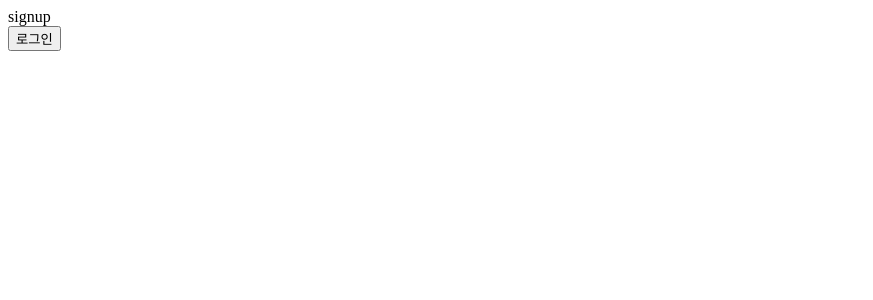
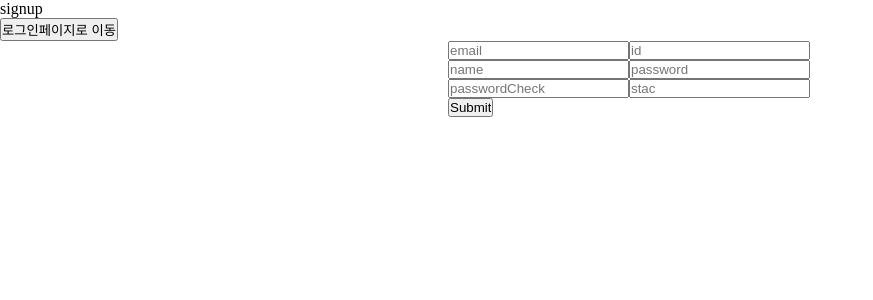
Before and after one commit to DataStructionNarsha/gaeguri-Web, a React (Create React App) app: page /signup in a window 1280 px wide. Shown: the top 300 px of the page, without its empty margins (0-873 px from the left). Built offline with nearby package versions, Linux system fonts and the light colour scheme.

Commit message:
회원가입 화면

```diff
--- a/package.json
+++ b/package.json
@@ -6,6 +6,7 @@
     "@testing-library/jest-dom": "^5.16.5",
     "@testing-library/react": "^13.4.0",
     "@testing-library/user-event": "^13.5.0",
+    "axios": "^0.27.2",
     "react": "^18.2.0",
     "react-dom": "^18.2.0",
     "react-router-dom": "^6.4.1",
--- /dev/null
+++ b/src/components/common/signup.css
@@ -0,0 +1,20 @@
+*{margin: 0;padding: 0;}
+html,body {
+    width: 100%;
+    height: 100%;
+
+}
+#root {
+    width: 100%;
+    height: 100%;
+}
+
+.Signup {
+    width: 30%;
+    height: 100%;
+    margin: auto;
+
+}
+.Signup_center {
+
+}
--- a/src/components/signin.jsx
+++ b/src/components/signin.jsx
@@ -5,7 +5,7 @@ const signIn = () => {
   return (
     <>
       <div>signIn</div>
-      <CusBtn href="/Signup" location="히원가입" />
+      <CusBtn href="/Signup" location="회원가입" />
     </>
   );
 };
--- a/src/components/signup.jsx
+++ b/src/components/signup.jsx
@@ -1,11 +1,31 @@
 import React from "react";
 import CusBtn from "./common/locationBtn";
+import "./common/signup.css";
+const signup = () => {
 
-const signup = () => {
+
   return (
     <>
-      <div>signup</div>
-      <CusBtn href="/Signin" location="로그인" />
+      <div id="title" className="as">signup</div>
+      <CusBtn href="/Signin" location="로그인페이지로 이동" />
+
+      <div className="Signup">
+        <div className="Signup_center">
+          <form action="#" method="post">
+            <input type="text" name = "email" placeholder="email"/>
+            <input type="text" name = "id" placeholder="id"/>
+            <input type="text" name = "name" placeholder="name"/>
+            <input type="text" name="password" placeholder="password"/>
+            <input type="text" name="passwordCheck" placeholder="passwordCheck"/>
+            <input type="text" name = "stac" placeholder="stac"/>
+            <input type="submit"/>
+          </form>
+        </div>
+      </div>
+
+
+
+
     </>
   );
 };
```
Also changed, not shown: 1 other file (tests, documents, lock files or other folders).
